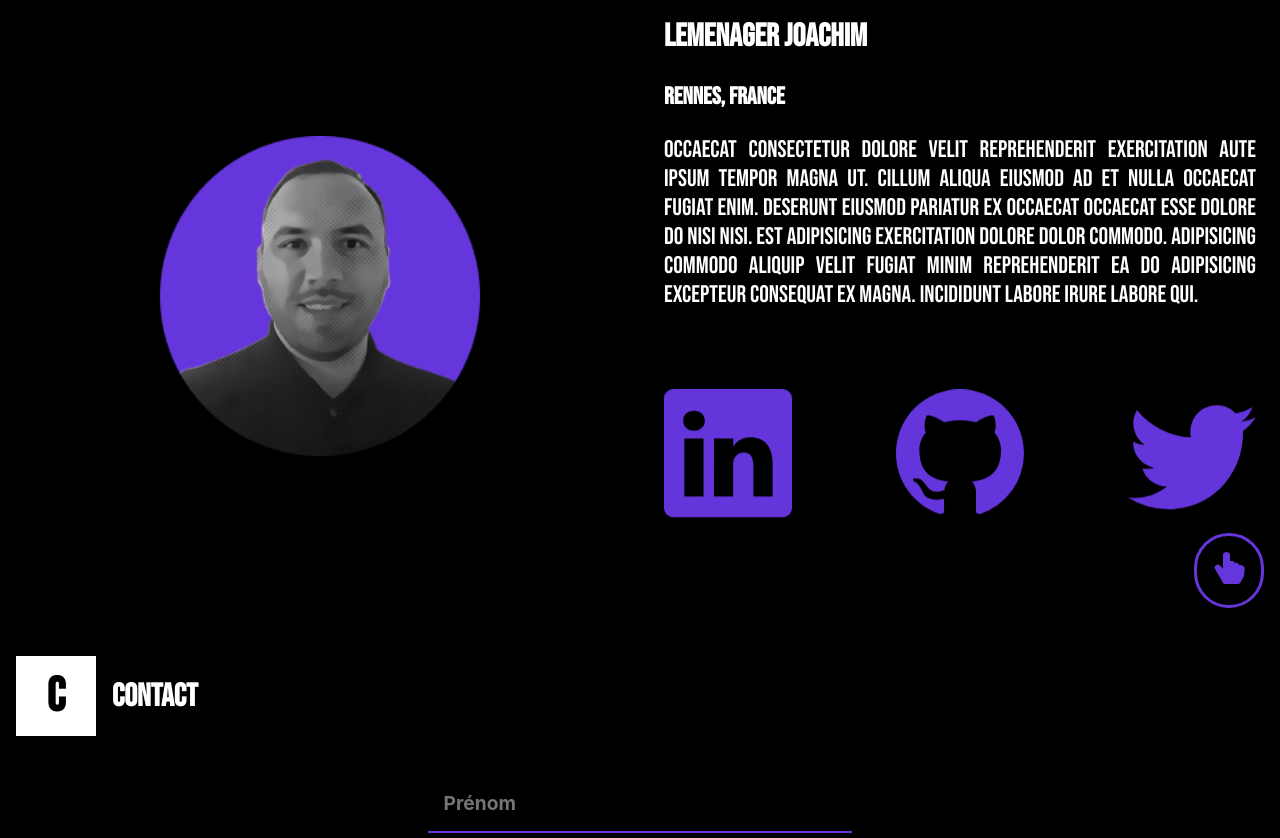
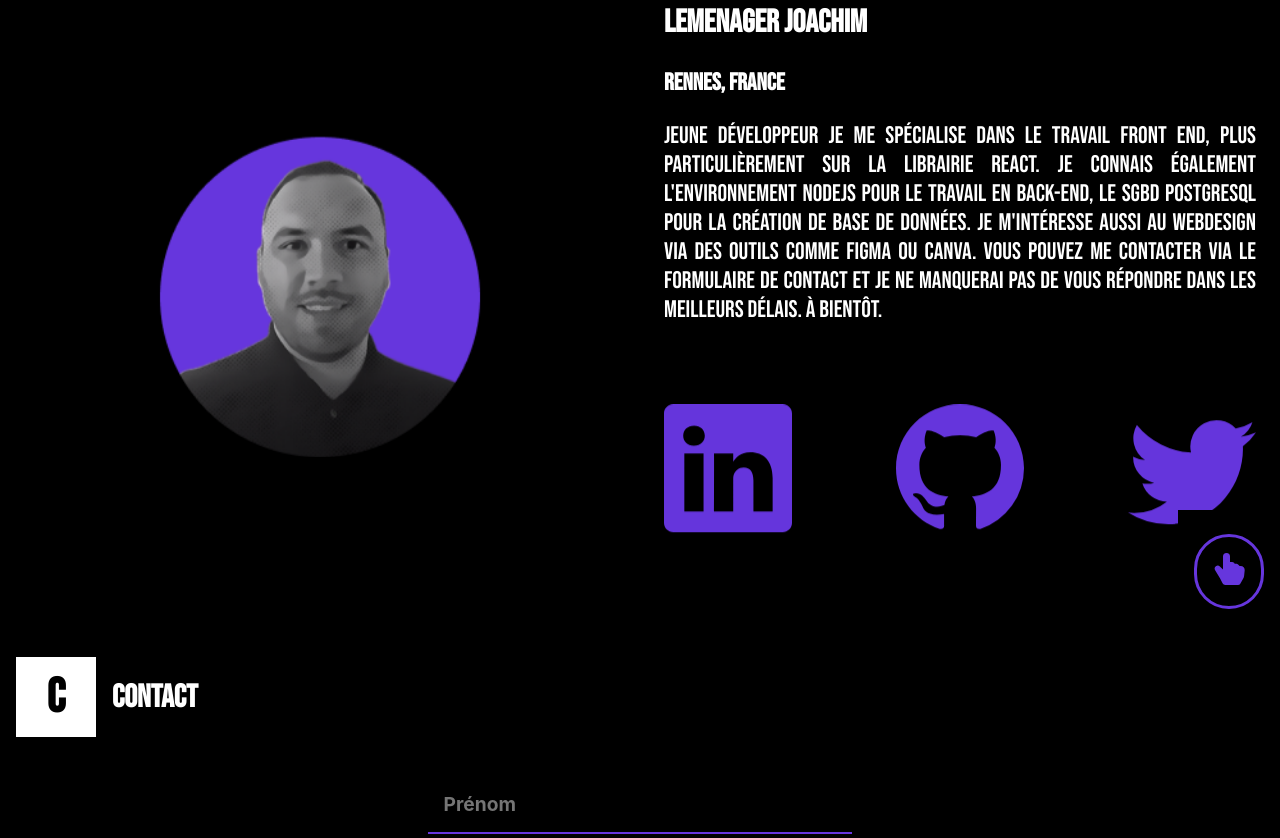
Before and after one commit to JoachimLem/portfolioJL, a React (Create React App) app: page / in a window 1280 px wide. Shown: the part 1760-2598 px from the top of the page. Built offline with nearby package versions, Linux system fonts and the light colour scheme.

Commit message:
text presentation

```diff
--- a/src/Components/APropos/index.js
+++ b/src/Components/APropos/index.js
@@ -51,8 +51,14 @@ const APropos = ({ id }) => (
         </Fade>
 
         <Fade right delay={2100}>
-          <p className='about'>Occaecat consectetur dolore velit reprehenderit exercitation aute ipsum tempor magna ut. Cillum aliqua eiusmod ad et nulla occaecat fugiat enim. Deserunt eiusmod pariatur ex occaecat occaecat esse dolore do nisi nisi.
-            Est adipisicing exercitation dolore dolor commodo. Adipisicing commodo aliquip velit fugiat minim reprehenderit ea do adipisicing excepteur consequat ex magna. Incididunt labore irure labore qui.
+          <p className='about'>Jeune développeur je me spécialise dans le travail front end, plus particulièrement sur la librairie React.
+
+Je connais également l'environnement NodeJS pour le travail en back-end, le SGBD postgreSQL pour la création de base de données.
+
+Je m'intéresse aussi au WebDesign via des outils comme Figma ou Canva.
+
+Vous pouvez me contacter via le formulaire de contact et je ne manquerai pas de vous répondre dans les meilleurs délais.
+À Bientôt.
           </p>
         </Fade>
 
```
